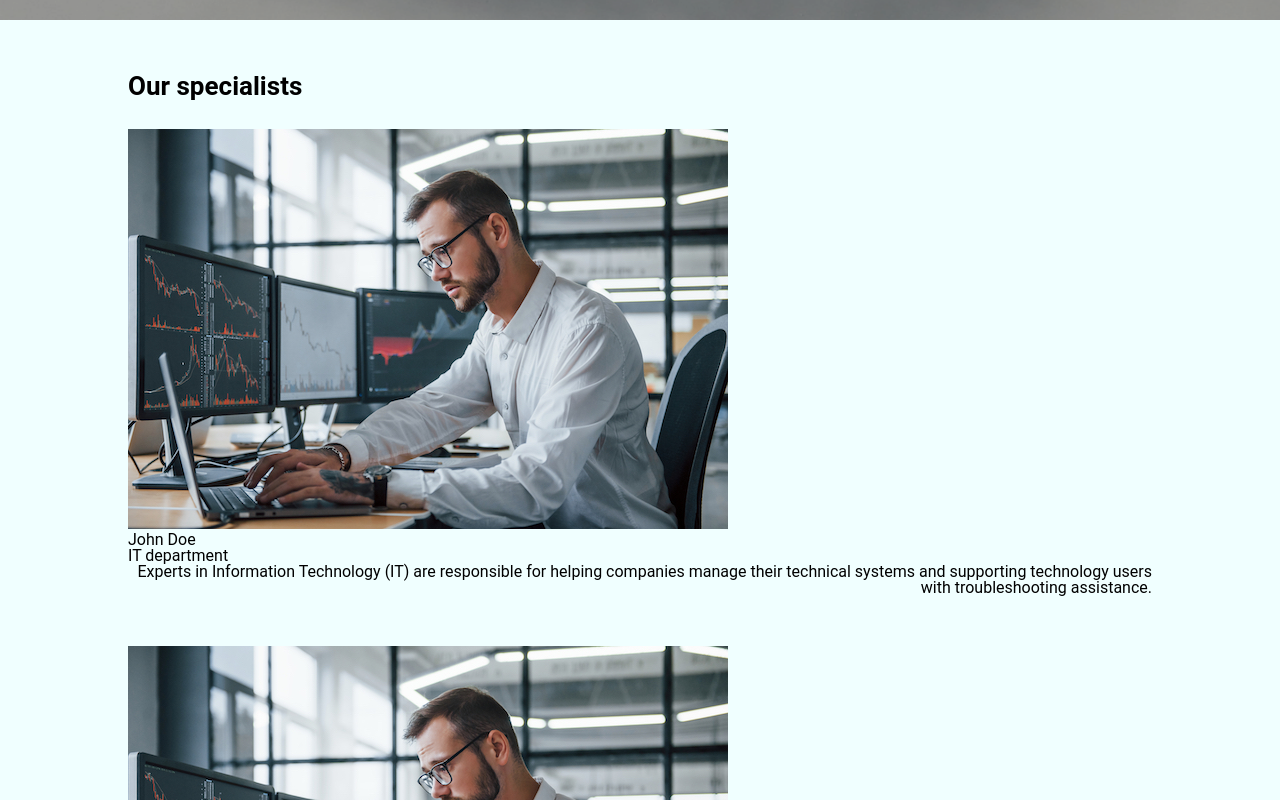
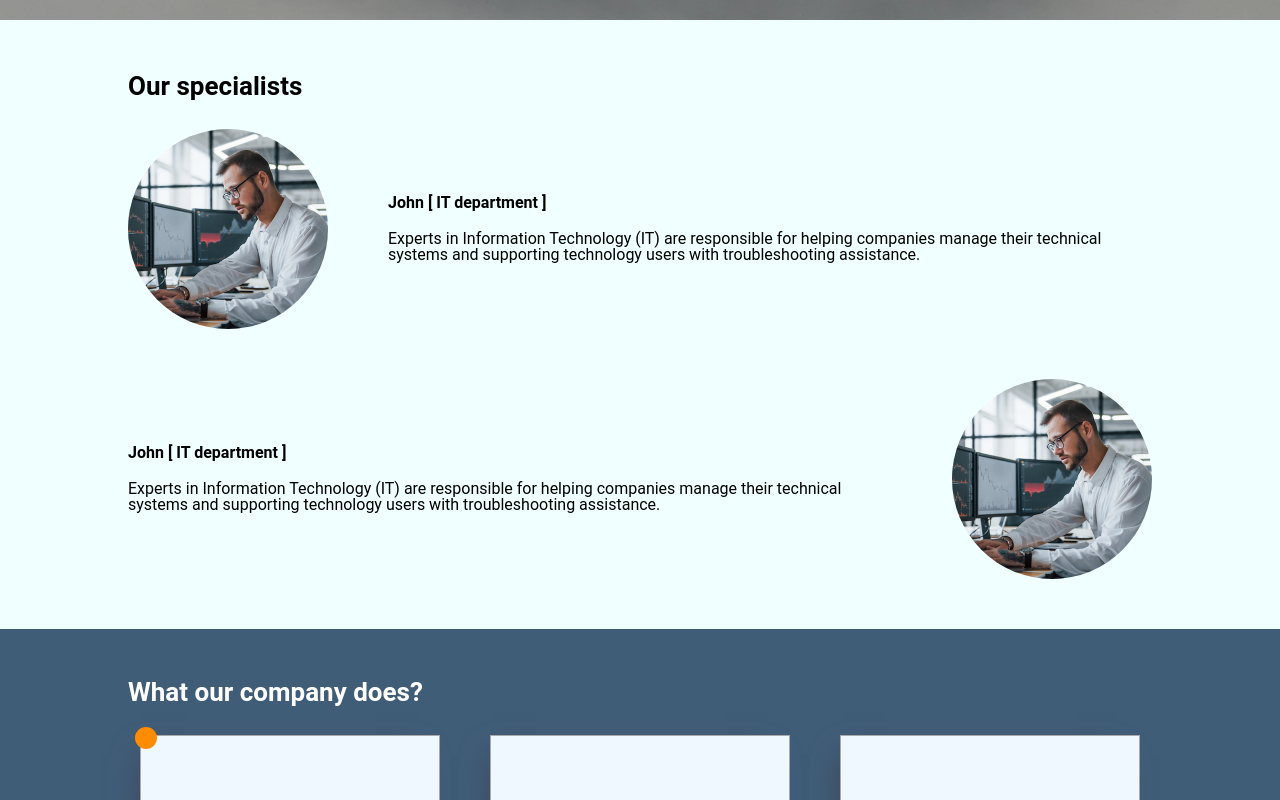
Before and after one commit to suszuchia/react-project-1, a React (Create React App) app: page / in a window 1280 px wide. Shown: the part 800-1600 px from the top of the page. Built offline with nearby package versions, Linux system fonts and the light colour scheme.

Commit message:
sixth commit

```diff
--- a/src/components/Employee.js
+++ b/src/components/Employee.js
@@ -1,18 +1,19 @@
 import React from "react";
 
-const Employee = ({ name, surname, position, description, photo }) => {
+const Employee = ({ name, position, photo }) => {
   return (
-    <li className="specialist-item">
-      <img
-        src={photo}
-        alt={`${name} ${surname}`}
-        className="specialist-photo"
-      />
-      <h3>
-        {name} {surname}
-      </h3>
-      <p className="specialist-position">{position}</p>
-      <p className="specialist-description">{description}</p>
+    <li className="specialist-list-item">
+      <img src={photo} alt={`${name}'s photo`} className="specialist-image" />
+      <div className="specialist-details">
+        <h3 className="specialist-name">
+          {name} [ {position} ]
+        </h3>
+        <p className="specialist-description">
+          Experts in Information Technology (IT) are responsible for helping
+          companies manage their technical systems and supporting technology
+          users with troubleshooting assistance.
+        </p>
+      </div>
     </li>
   );
 };
--- a/src/style.css
+++ b/src/style.css
@@ -39,7 +39,6 @@ body {
   padding: 10px;
   background-color: grey;
   color: white;
-
   -webkit-box-shadow: -10px 8px 28px -12px rgba(66, 68, 90, 1);
   -moz-box-shadow: -10px 8px 28px -12px rgba(66, 68, 90, 1);
   box-shadow: -10px 8px 28px -12px rgba(66, 68, 90, 1);
@@ -63,7 +62,6 @@ body {
   width: 50px;
   height: 50px;
   border-radius: 50%;
-
   -webkit-box-shadow: -10px 8px 28px -12px rgba(66, 68, 90, 1);
   -moz-box-shadow: -10px 8px 28px -12px rgba(66, 68, 90, 1);
   box-shadow: -10px 8px 28px -12px rgba(66, 68, 90, 1);
@@ -95,7 +93,6 @@ body {
 .landing-image {
   width: 100%;
   height: calc(100vh - 50px);
-
   filter: brightness(70%);
   object-fit: cover;
 }
@@ -128,7 +125,7 @@ body {
 .landing-button {
   width: fit-content;
   padding: 10px 40px;
-  font: size 16px;
+  font-size: 16px;
   font-weight: 700;
   background-color: transparent;
   color: white;
@@ -141,6 +138,42 @@ body {
 .landing-button:hover {
   background-color: white;
   color: black;
+}
+
+/* --- OFFER --- */
+.offer-section {
+  text-align: center;
+}
+
+.offer-grid {
+  display: grid;
+  grid-template-columns: repeat(auto-fit, minmax(300px, 1fr));
+  justify-content: center;
+  gap: 50px;
+  max-width: 1000px;
+  margin-left: auto;
+  margin-right: auto;
+}
+
+.offer-item {
+  padding: 15px;
+  width: 300px;
+  height: 300px;
+  margin: auto;
+  background-color: aliceblue;
+  border: 1px solid darkgray;
+  border-radius: 0px;
+  display: flex;
+  justify-content: center;
+  align-items: center;
+  -webkit-box-shadow: -10px 8px 28px -12px rgba(66, 68, 90, 1);
+  -moz-box-shadow: -10px 8px 28px -12px rgba(66, 68, 90, 1);
+  box-shadow: -10px 8px 28px -12px rgba(66, 68, 90, 1);
+  transition: transform 0.5s;
+}
+
+.offer-item:hover {
+  transform: scale(1.05);
 }
 
 /* --- SPECIALISTS --- */
@@ -222,19 +255,15 @@ body {
   width: 300px;
   height: 300px;
   margin: auto;
-
   background-color: aliceblue;
   border: 1px solid darkgray;
   border-radius: 0px;
-
   display: flex;
   justify-content: center;
   align-items: center;
-
   -webkit-box-shadow: -10px 8px 28px -12px rgba(66, 68, 90, 1);
   -moz-box-shadow: -10px 8px 28px -12px rgba(66, 68, 90, 1);
   box-shadow: -10px 8px 28px -12px rgba(66, 68, 90, 1);
-
   transition: transform 0.5s;
 }
 
@@ -253,10 +282,7 @@ body {
 
 .new-service-dot {
   position: absolute;
-  /* top: 0;
-  left: 0; */
   transform: translate(-750%, -750%);
-
   width: 22px;
   height: 22px;
   background-color: darkorange;
```
